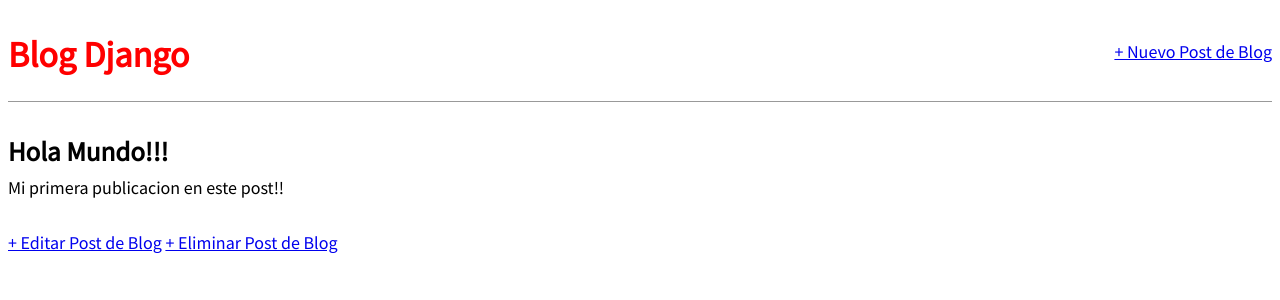
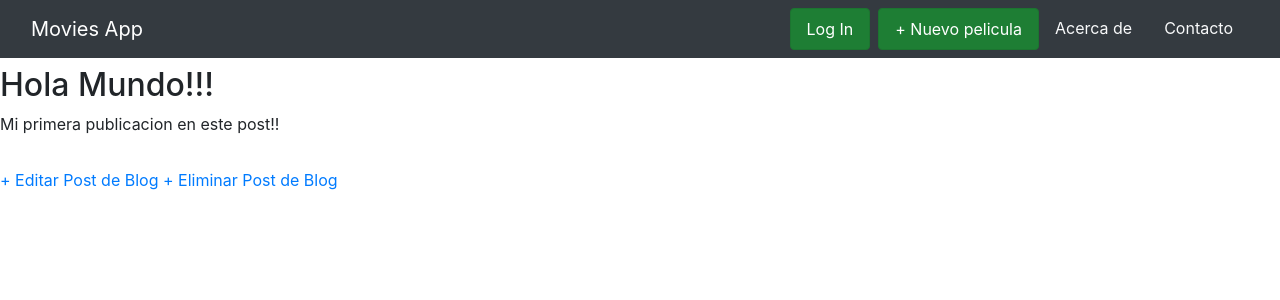
Before and after one commit to JarhChuy/moves-itl-app, a Django app: page /post/1 in a window 1280 px wide. Shown: the top 300 px of the page. Run offline with Django 3.2, Linux system fonts and the light colour scheme; data comes from the database, SQL or seed files in the repository; both versions use the stored data as it was after the commit; some libraries are stand-ins or nearby versions.

Commit message:
initial commit

```diff
--- a/blog/models.py
+++ b/blog/models.py
@@ -8,6 +8,7 @@ class Post(models.Model):
         'auth.User',
         on_delete=models.CASCADE,
     )
+    papa = models.CharField( "Imagen link", max_length=500 )
     cuerpo = models.TextField()
 
     def __str__(self):
--- a/blog_project/settings.py
+++ b/blog_project/settings.py
@@ -39,7 +39,11 @@ INSTALLED_APPS = [
     'django.contrib.messages',
     'whitenoise.runserver_nostatic',#new
     'django.contrib.staticfiles',
+    'bootstrap4',
+    'crispy_forms',
 ]
+
+CRISPY_TEMPLATE_PACK = 'bootstrap4'
 
 MIDDLEWARE = [
     'django.middleware.security.SecurityMiddleware',
--- a/static/css/base.css
+++ b/static/css/base.css
@@ -46,3 +46,8 @@ body {
   .post-entry h2 a:hover {
     color: red;
   }
+
+  .img-tam{
+    width: 30%;
+    height: 320px;
+  }
--- a/templates/base.html
+++ b/templates/base.html
@@ -1,26 +1,70 @@
 {% load static %}
-
+{% load bootstrap4 %}
 <html>
 
 <head>
     <title>Blog Dgango</title>
     <link href="https://fonts.googleapis.com/css?family=Source+Sans+Pro:400" rel="stylesheet">
     <link href="{% static 'css/base.css' %}" rel="stylesheet">
+
+    <!-- Required meta tags -->
+    <meta charset="utf-8">
+    <meta name="viewport" content="width=device-width, initial-scale=1, shrink-to-fit=no">
+    <!-- Bootstrap CSS -->
+    <link rel="stylesheet" href="https://stackpath.bootstrapcdn.com/bootstrap/4.1.3/css/bootstrap.min.css"
+        integrity="sha384-MCw98/SFnGE8fJT3GXwEOngsV7Zt27NXFoaoApmYm81iuXoPkFOJwJ8ERdknLPMO" crossorigin="anonymous">
+
 </head>
 
 <body>
-        <header>
-            <div class="nav-left">
-              <h1><a href="{% url 'home' %}">Blog Django</a></h1>
+
+    <!-- <nav class="navbar navbar-expand-lg navbar-dark bg-dark">
+            <div class="container px-lg-2">
+                <a class="navbar-brand" href="{% url 'home' %}">Movies App</a>
+                <button class="navbar-toggler" type="button" data-bs-toggle="collapse" data-bs-target="#navbarSupportedContent" aria-controls="navbarSupportedContent" aria-expanded="false" aria-label="Toggle navigation"><span class="navbar-toggler-icon"></span></button>
+                <div class="collapse navbar-collapse" id="navbarSupportedContent">
+                    <ul class="navbar-nav ms-auto mb-2 mb-lg-0">
+                        <li class="nav-item"> <a class="btn btn-success ml-2  nav-link active" href="{% url 'post_new' %}">+ Nuevo Post de Blog</a></li>
+                        <li class="nav-item"><a class="nav-link" href="#!">About</a></li>
+                        <li class="nav-item"><a class="nav-link" href="#!">Contact</a></li>
+                    </ul>
                 </div>
-            <div class="nav-right">
-              <a href="{% url 'post_new' %}">+ Nuevo Post de Blog</a>
             </div>
-        </header>
-        <div>
+        </nav> -->
+
+    <nav class="navbar navbar-dark bg-dark">
+        <div class="container-fluid">
+            <a class="navbar-brand" href="{% url 'home' %}">Movies App</a>
+            <div class="d-flex">
+                <a class="btn btn-success ml-2  nav-link active" href="#">Log In</a>
+                <a class="btn btn-success ml-2  nav-link active" href="{% url 'post_new' %}">+ Nuevo pelicula</a>
+                <a class="nav-link text-light" href="#!">Acerca de</a>
+                <a class="nav-link text-light" href="#!">Contacto</a>
+            </div>
+            <!-- <form class="d-flex">
+                <input class="form-control me-2" type="search" placeholder="Search" aria-label="Search">
+                <button class="btn btn-outline-success" type="submit">Search</button>
+            </form> -->
+        </div>
+    </nav>
+
+    <div class="conteiner">
         {% block content %}
         {% endblock content %}
     </div>
+
+    <!-- <img src="" alt="" id="imgLoad" height="200" width="200">
+    <input type="text" onchange="document.getElementById('imgLoad').src = this.value"> -->
+
+    <script src="https://code.jquery.com/jquery-3.3.1.slim.min.js"
+        integrity="sha384-q8i/X+965DzO0rT7abK41JStQIAqVgRVzpbzo5smXKp4YfRvH+8abtTE1Pi6jizo"
+        crossorigin="anonymous"></script>
+    <script src="https://cdnjs.cloudflare.com/ajax/libs/popper.js/1.14.3/umd/popper.min.js"
+        integrity="sha384-ZMP7rVo3mIykV+2+9J3UJ46jBk0WLaUAdn689aCwoqbBJiSnjAK/l8WvCWPIPm49"
+        crossorigin="anonymous"></script>
+    <script src="https://stackpath.bootstrapcdn.com/bootstrap/4.1.3/js/bootstrap.min.js"
+        integrity="sha384-ChfqqxuZUCnJSK3+MXmPNIyE6ZbWh2IMqE241rYiqJxyMiZ6OW/JmZQ5stwEULTy"
+        crossorigin="anonymous"></script>
 </body>
 
 </html>
```
Also changed, not shown: templates/home.html (+16 -3 lines), templates/post_new.html (+12 -5 lines), db.sqlite3, static/img/dog1.jpg (added), 2 other files. Lines whose indentation alone changed are shown as unchanged.
